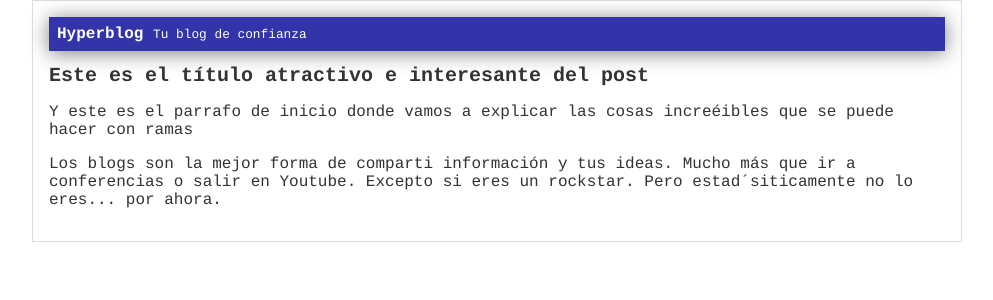
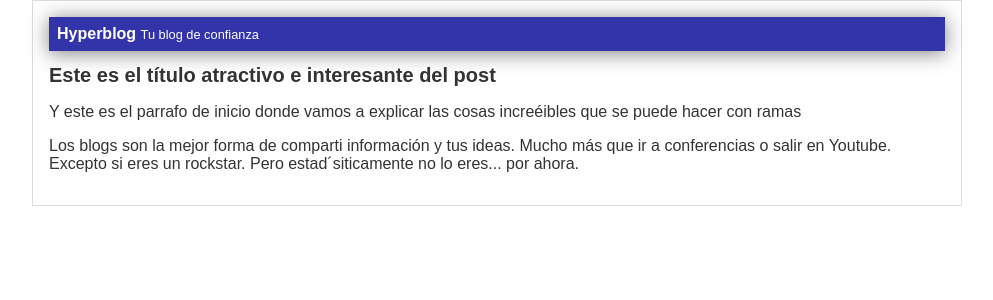
Before and after one commit to diego40g/CursosPlatzi, a PHP site: page /blogpost.html in a window 1280 px wide. Shown: the top 300 px of the page, without its empty margins (143-1136 px from the left). Run offline with PHP 8.4, Linux system fonts and the light colour scheme.

Commit message:
Volvi a una topografia anterior

```diff
--- a/ProfesionalCourseGit_GitHub/proyecto1/css/estilo.css
+++ b/ProfesionalCourseGit_GitHub/proyecto1/css/estilo.css
@@ -1,6 +1,6 @@
 body{
     text-align: left;
-    font-family: "Courier";
+    font-family: "Arial";
     color: #333;
     font-size: 16px;
     margin: 0;
```
